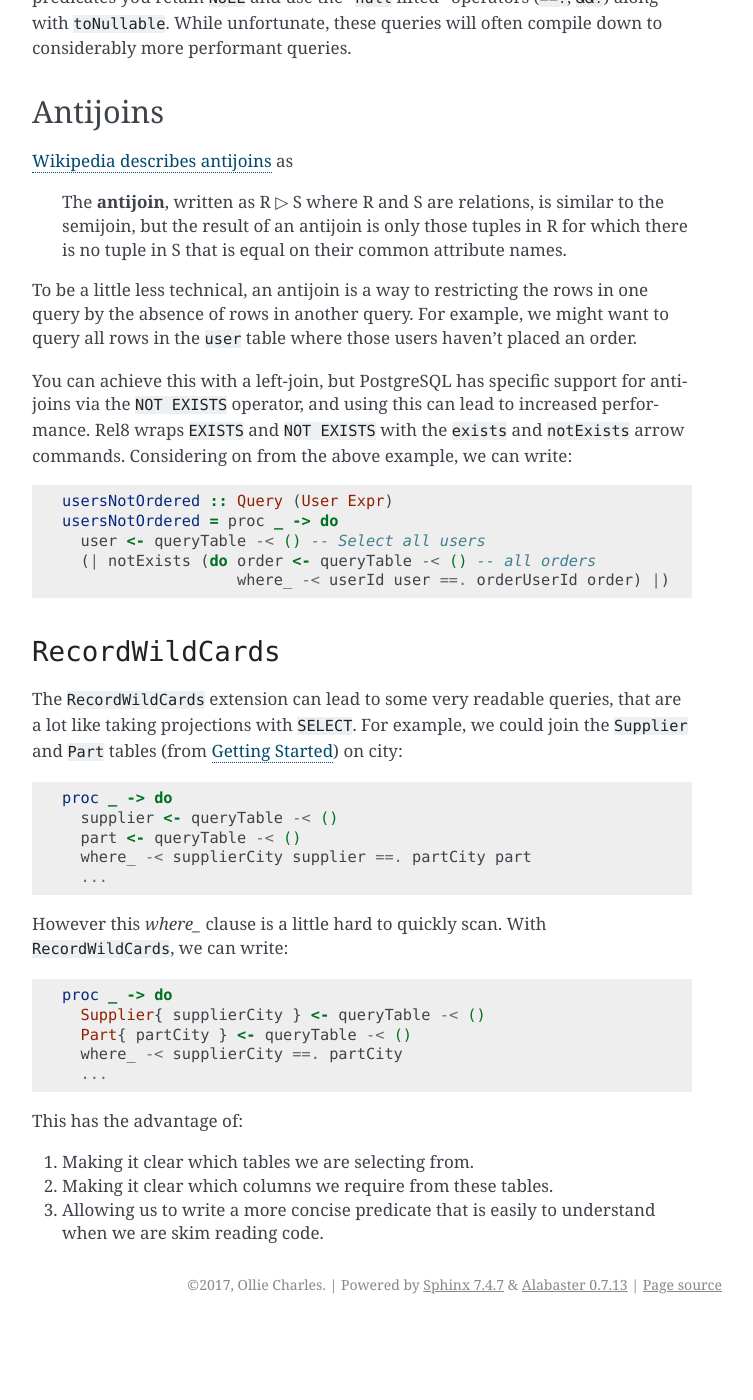
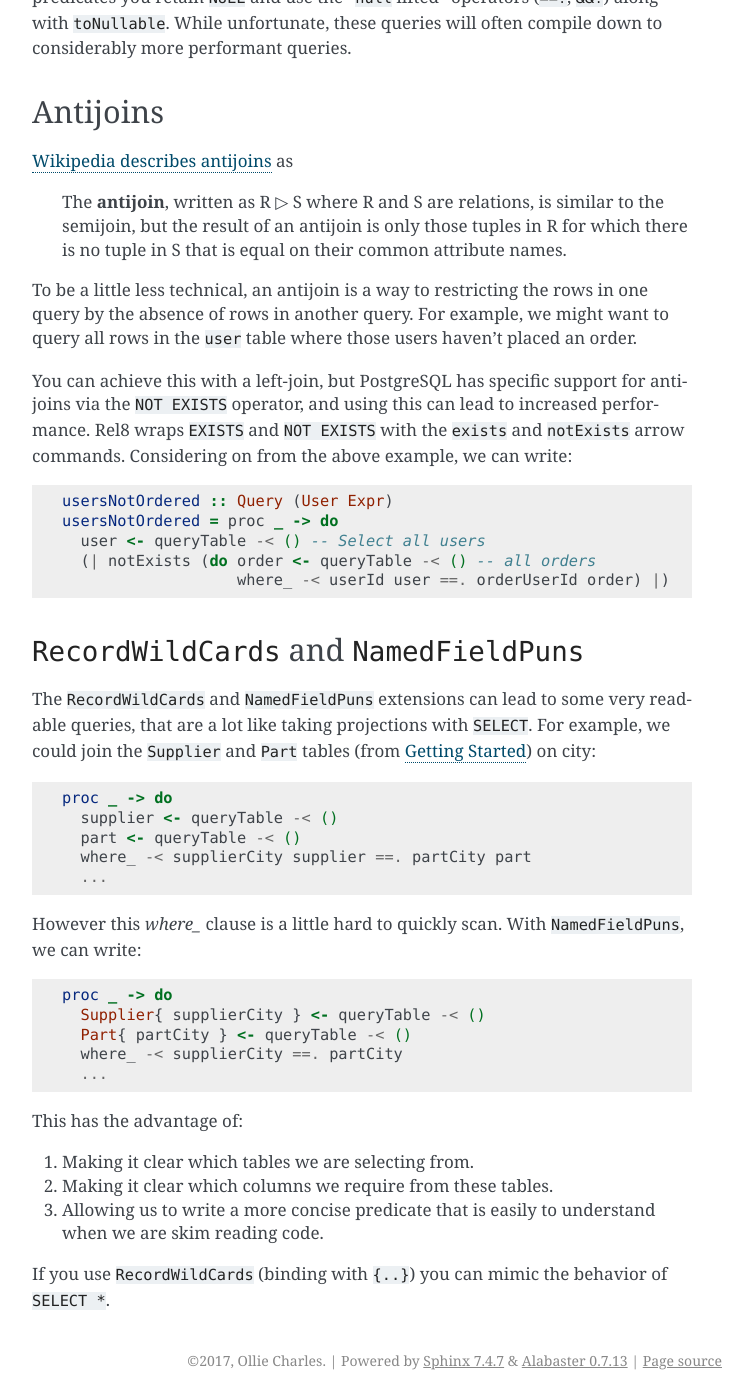
Before and after one commit to circuithub/rel8, a Sphinx documentation site: the page built from docs/concepts.rst, in a window 1280 px wide and 1400 px high, scrolled down 2757 px. Shown: the whole window, without its empty margins (388-1141 px from the left). Built offline with Sphinx 7.4.7, drawn with Linux system fonts in a browser that asks for light colours; before the commit the page ends 4081 px from its top, so only the background shows below that.

Commit message:
Mention NamedFieldPuns

```diff
--- a/docs/concepts.rst
+++ b/docs/concepts.rst
@@ -156,12 +156,13 @@ write::
                      where_ -< userId user ==. orderUserId order) |)
 
 
-``RecordWildCards``
--------------------
+``RecordWildCards`` and ``NamedFieldPuns``
+------------------------------------------
 
-The ``RecordWildCards`` extension can lead to some very readable queries, that
-are a lot like taking projections with ``SELECT``. For example, we could join
-the ``Supplier`` and ``Part`` tables (from :doc:`tutorial`) on city::
+The ``RecordWildCards`` and ``NamedFieldPuns`` extensions can lead to some very
+readable queries, that are a lot like taking projections with ``SELECT``. For
+example, we could join the ``Supplier`` and ``Part`` tables (from
+:doc:`tutorial`) on city::
 
   proc _ -> do
     supplier <- queryTable -< ()
@@ -170,7 +171,7 @@ the ``Supplier`` and ``Part`` tables (from :doc:`tutorial`) on city::
     ...
 
 However this `where_` clause is a little hard to quickly scan. With
-``RecordWildCards``, we can write::
+``NamedFieldPuns``, we can write::
 
   proc _ -> do
     Supplier{ supplierCity } <- queryTable -< ()
@@ -184,3 +185,6 @@ This has the advantage of:
 2. Making it clear which columns we require from these tables.
 3. Allowing us to write a more concise predicate that is easily to understand
    when we are skim reading code.
+
+If you use ``RecordWildCards`` (binding with ``{..}``) you can mimic the
+behavior of ``SELECT *``.
```
